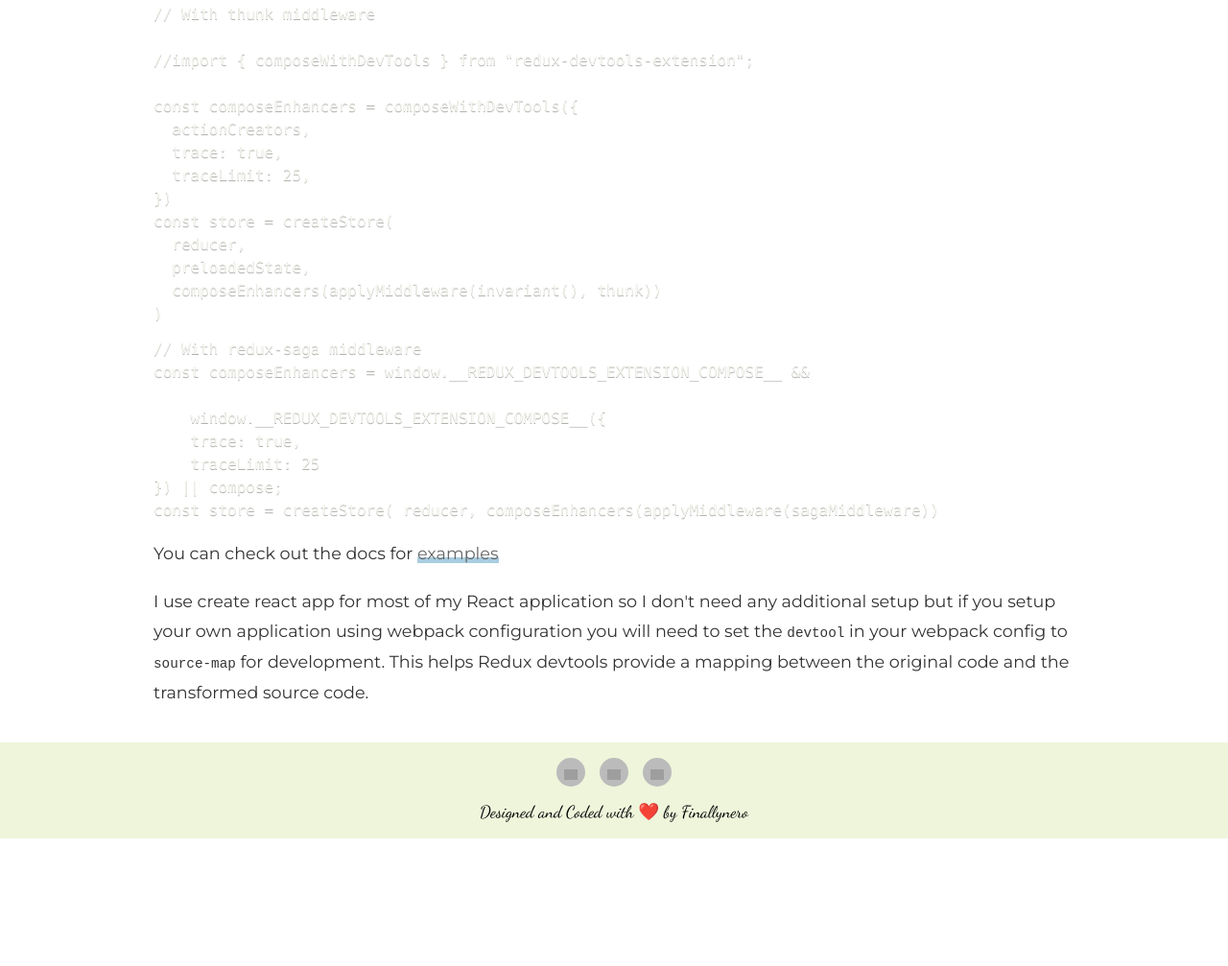
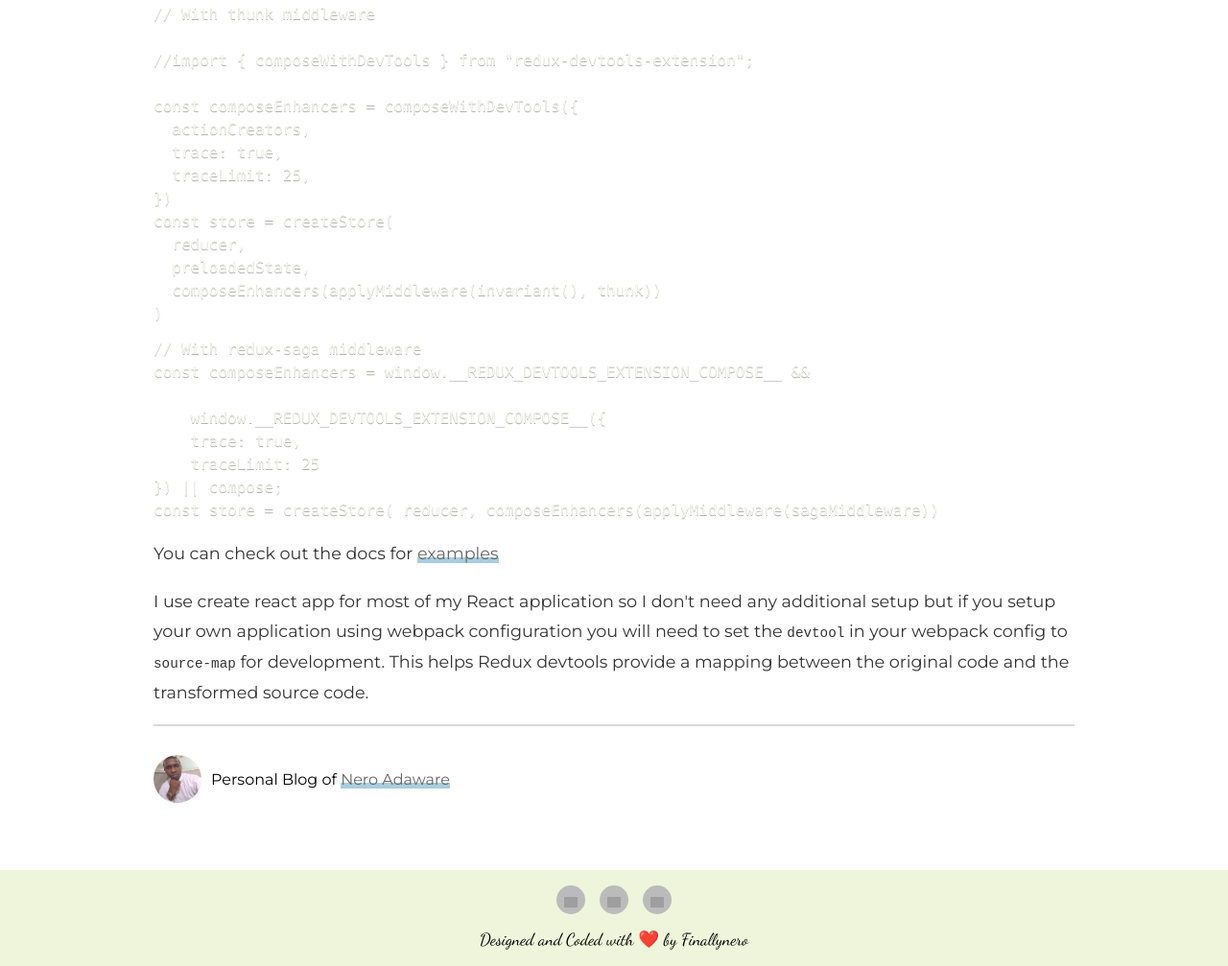
Before and after one commit to nero2009/nero-portfolio, a Gatsby site: page /redux-devtools-stack-trace in a window 1280 px wide. Shown: the part 2288-3295 px from the top of the page at 96% size. Before the commit the page ends 3162 px from the top, so only its background shows below. Built offline with nearby package versions, Linux system fonts and the light colour scheme; Gatsby itself is replaced by a stand-in of ours; some packages are replaced by stand-ins of ours; code samples lack their colours; grey boxes are pictures that could not be loaded.

Commit message:
Add footer to blogpost template :lipstick:

```diff
--- a/src/components/index.scss
+++ b/src/components/index.scss
@@ -374,6 +374,31 @@ header {
     color: #3b3b3b;
     font-weight: 500;
   }
+  &__footer {
+    display: flex;
+    margin: 30px 0 50px 0;
+    img {
+      margin-right: 10px;
+      height: 50px;
+      width: 50px;
+      border-radius: 50%;
+    }
+    p {
+      max-width: 300px;
+    }
+    a {
+      color: #666;
+      -webkit-box-shadow: inset 0 -6px 0 #a9cde0;
+      box-shadow: inset 0 -6px 0 #a9cde0;
+      transition-property: box-shadow;
+      transition-duration: 0.8s;
+      text-decoration: none;
+      &:hover {
+        -webkit-box-shadow: inset 0 -20px 0 #a9cde0;
+        box-shadow: inset 0 -20px 0 #a9cde0;
+      }
+    }
+  }
 }
 .article-back-button {
   display: flex;
--- a/src/templates/blogPost.js
+++ b/src/templates/blogPost.js
@@ -4,6 +4,7 @@ import Share from '../components/share'
 import Layout from '../components/layout'
 import Back from '../images/back-arrow.svg'
 import SEO from '../components/seo'
+import Me from '../images/chiefThatsit.png'
 
 // class Template extends Component {
 //   state = {
@@ -125,6 +126,20 @@ export default function Template({ data }) {
           className="article"
           dangerouslySetInnerHTML={{ __html: blog.html }}
         />
+        <div className="divider" />
+        <div className="article__footer">
+          <img src={Me} alt="chiefThatsit" />
+          <p>
+            Personal Blog of{' '}
+            <a
+              href="https://twitter.com/finallynero"
+              target="__blank"
+              rel="noopener"
+            >
+              Nero Adaware
+            </a>
+          </p>
+        </div>
       </div>
     </Layout>
   )
```
